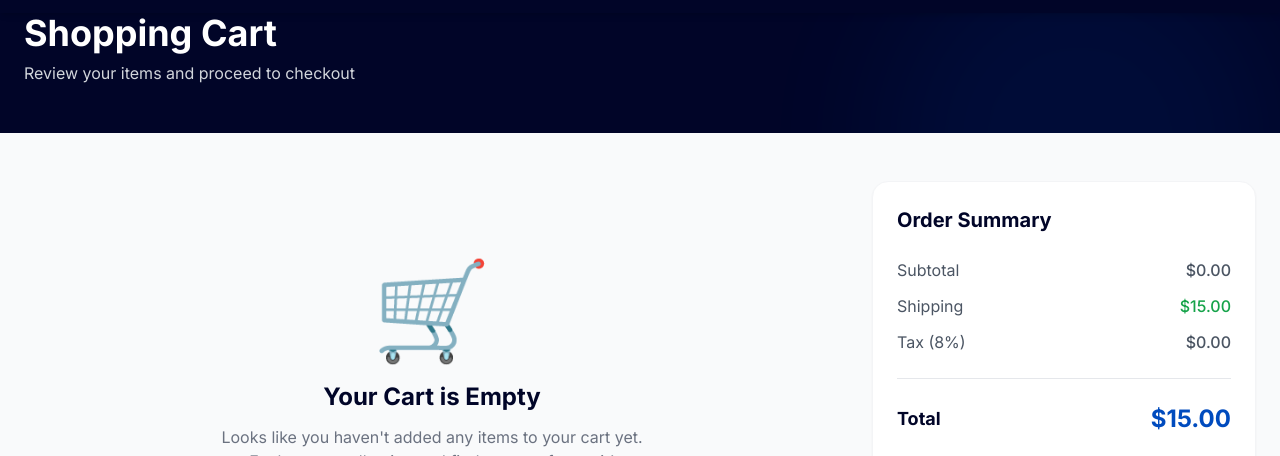
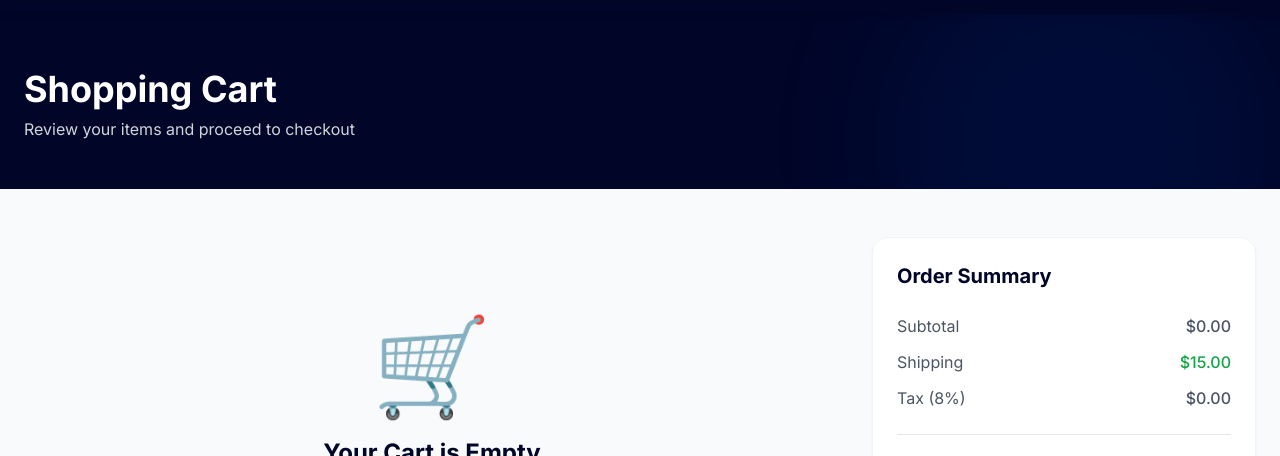
Before and after one commit to muhammedzidan2007-droid/zidaro-ecommerce-template, a plain HTML site: page cart.html in a window 1280 px wide. Shown: the part 59-515 px from the top of the page. Drawn offline with nearby package versions, Linux system fonts and the light colour scheme.

Commit message:
Fix cramped spacing on Shopping Cart heading

```diff
--- a/cart.html
+++ b/cart.html
@@ -99,8 +99,8 @@
     <!-- ============================================ -->
     <!-- PAGE HEADER                                  -->
     <!-- ============================================ -->
-    <!-- pt-[72px] = بالظبط ارتفاع الـ navbar (py-4 + logo) -->
-    <section class="bg-primary text-white pt-[72px] pb-12 relative overflow-hidden">
+    <!-- pt-32 = مسافة كافية تحت النافبار الثابت (متل باقي الصفحات: wishlist, checkout, categories, contact) -->
+    <section class="bg-primary text-white pt-32 pb-12 relative overflow-hidden">
             <div class="absolute inset-0 pointer-events-none">
                 <div class="absolute top-0 right-0 w-[400px] h-[400px] bg-accent rounded-full opacity-10 blur-3xl"></div>
             </div>
```
